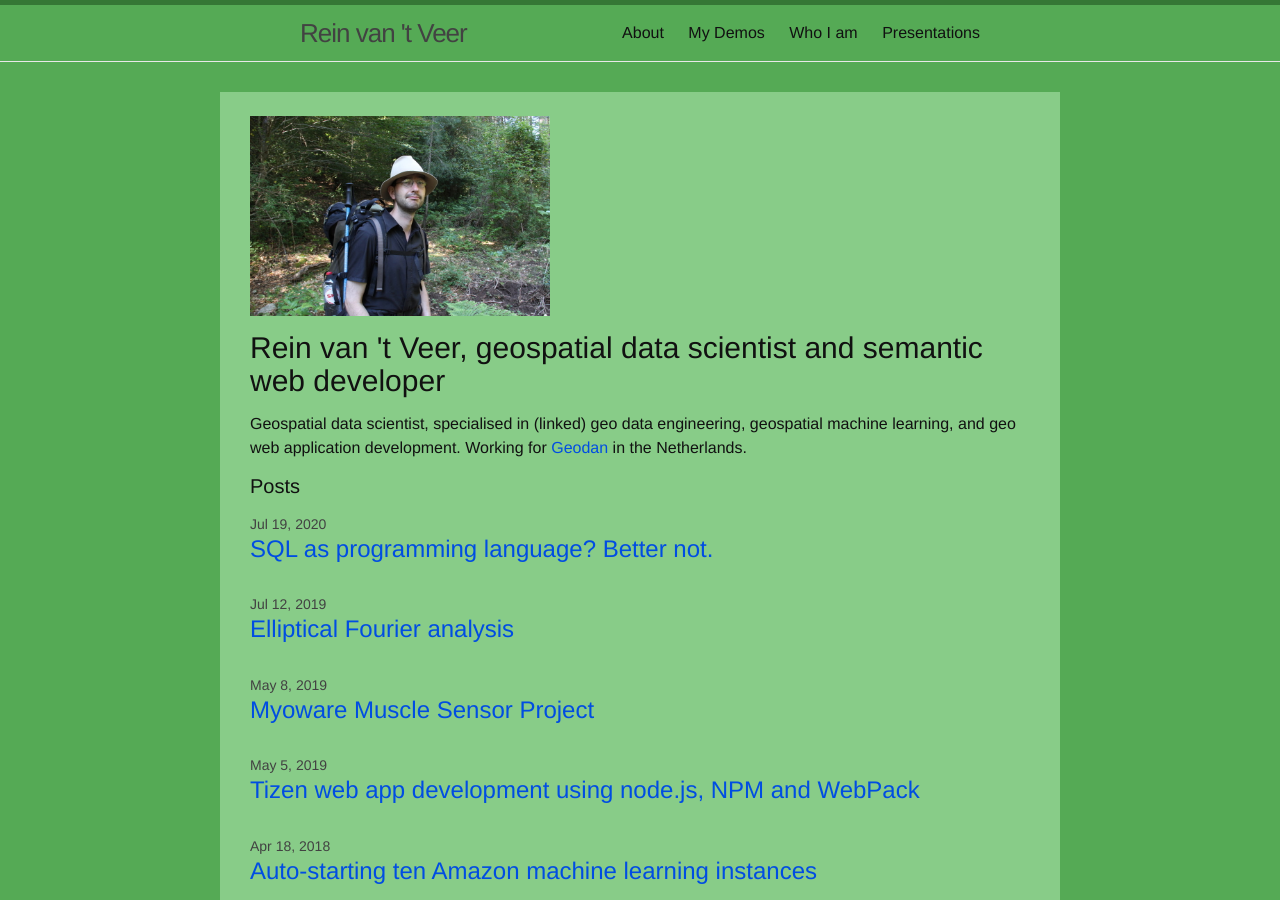
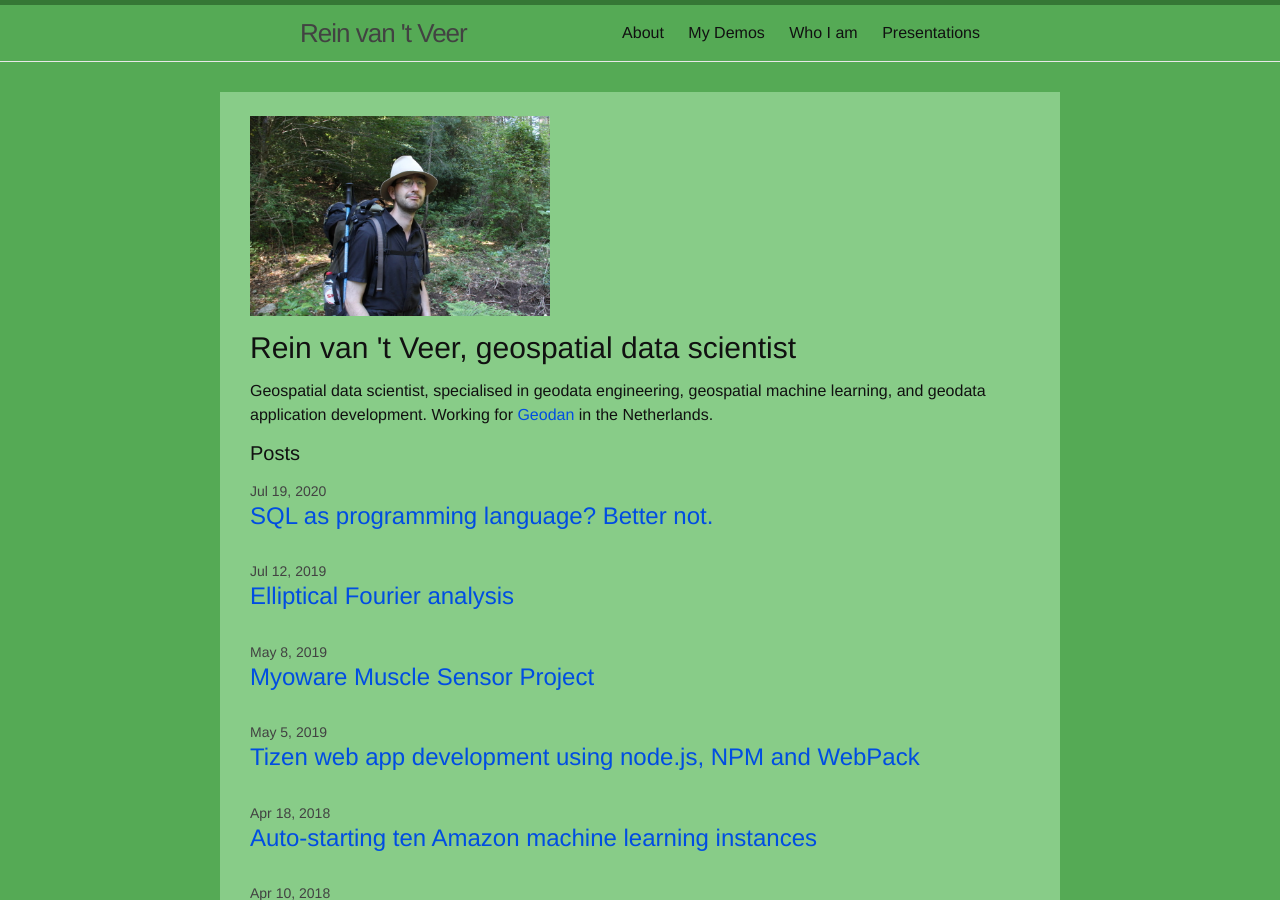
Before and after one commit to reinvantveer/reinvantveer.github.io, a Jekyll site: the page built from index.md, in a window 1280 px wide and 900 px high. Built offline with Jekyll 4.4.1, drawn with Linux system fonts in a browser that asks for light colours; comment, search, counter and statistics services are not loaded.

Commit message:
update job description

```diff
--- a/index.md
+++ b/index.md
@@ -5,8 +5,8 @@ layout: default
 <div class="home">
     <br/>
     <p><img src="./images/IMG_0150_25_pct.JPG" height="200px"/></p>
-    <h2>Rein van 't Veer, geospatial data scientist and semantic web developer</h2>
-    <p>Geospatial data scientist, specialised in (linked) geo data engineering, geospatial machine learning, and geo web application development. Working for <a href="https://geodan.nl">Geodan</a> in the Netherlands.</p>
+    <h2>Rein van 't Veer, geospatial data scientist</h2>
+    <p>Geospatial data scientist, specialised in geodata engineering, geospatial machine learning, and geodata application development. Working for <a href="https://geodan.nl">Geodan</a> in the Netherlands.</p>
 
 
   <h1 class="page-heading">Posts</h1>
```
